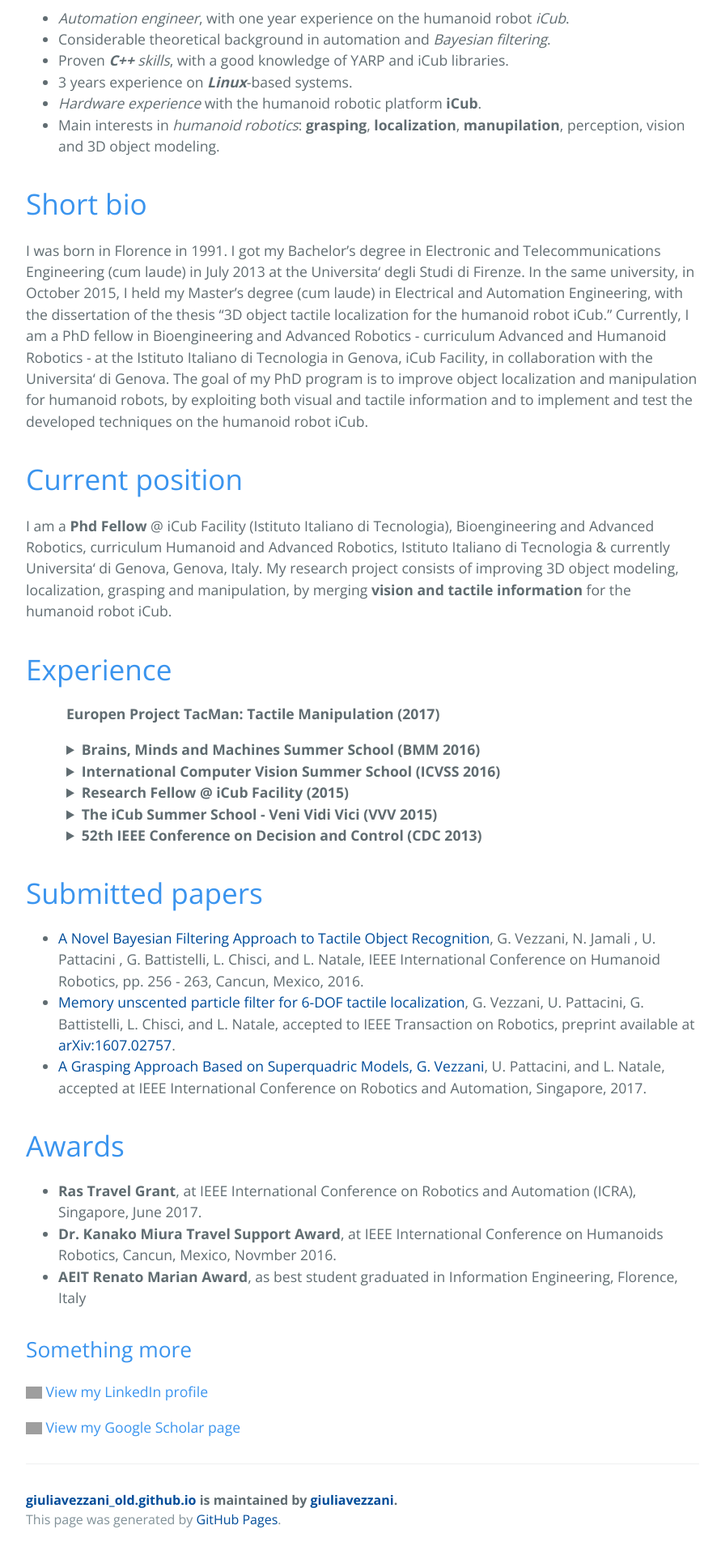
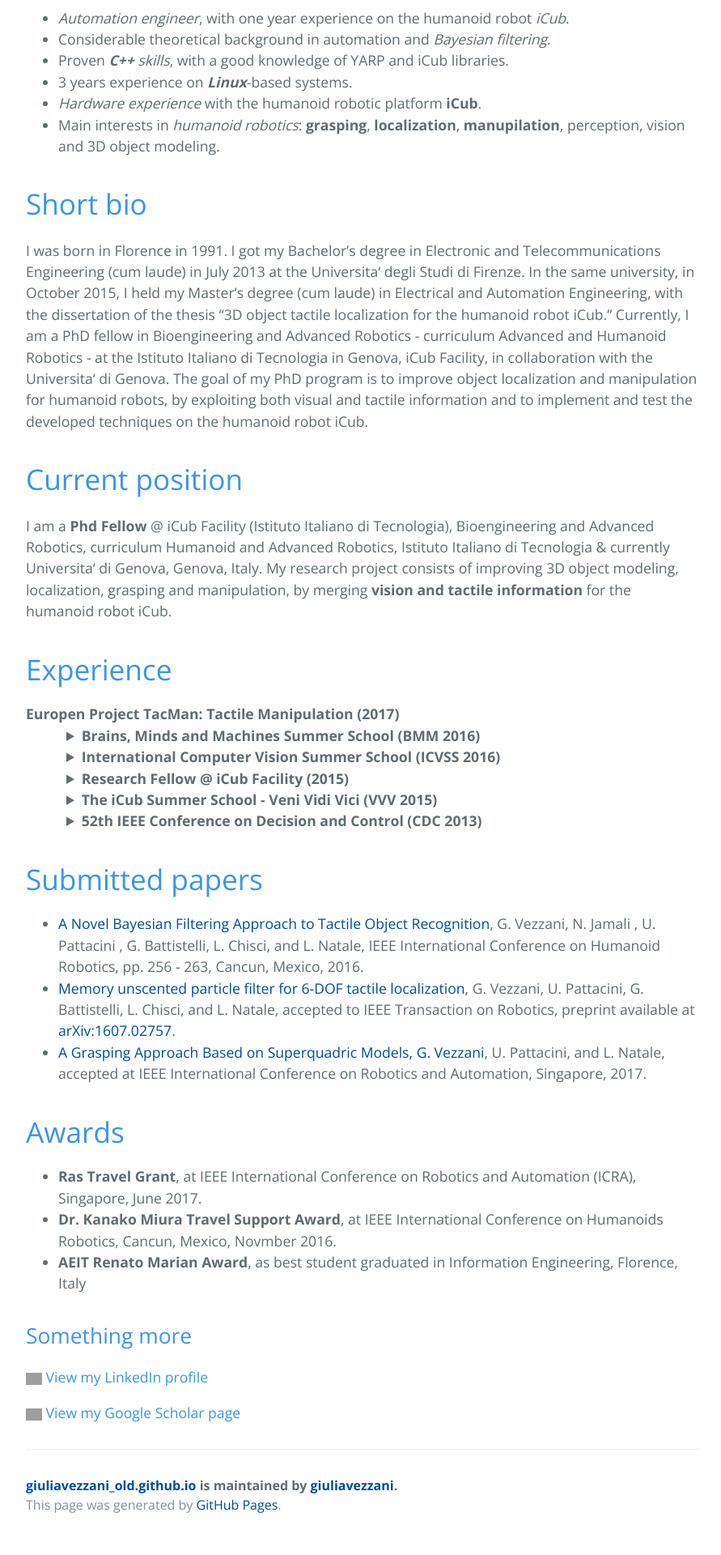
Before and after one commit to giuliavezzani/giuliavezzani_old.github.io, a Jekyll site: the page built from index.md, in a window 1280 px wide. Shown: the part 759-2679 px from the top of the page at 81% size, without its empty margins (192-1083 px from the left). Built offline with Jekyll 4.4.1, drawn with Linux system fonts in a browser that asks for light colours; our own code applies the rules of GitHub Pages for plain Markdown files; grey boxes are pictures that could not be loaded.

Commit message:
Update index.md

```diff
--- a/index.md
+++ b/index.md
@@ -42,15 +42,13 @@
 
 
 # Experience
-
- <details>
-   <summary> <p style="margin-left: 50px;"> <b>Europen Project TacMan: Tactile Manipulation (2017)</b> </p> </summary>
+<details>
+ <summary>  <b>Europen Project TacMan: Tactile Manipulation (2017)</b> </summary>
         <p style="margin-left: 50px;">TacMan is a project founded by the European Union, FP7 ICT Cognitive System and Robotics, no. 610967.
         My work for the TacMan project contributed to improving <b>recognition and manipulation skills</b> for the
 humanoid robot iCub. I developed a model-based tactile object localization and recognition algorithm
 and a novel pipeline in order to make the iCub robot perform the <b>handover task</b>, i.e. transfer an
-object from one hand to the other.</p>
- </details>
+object from one hand to the other.</p></details>
  <details>
    <summary> <li style="margin-left: 50px;"> <b>Brains, Minds and Machines Summer School (BMM 2016)</b> </li> </summary>
    <p style="margin-left: 50px;"> BMM summer school is organized by Harvard Medical School
```
